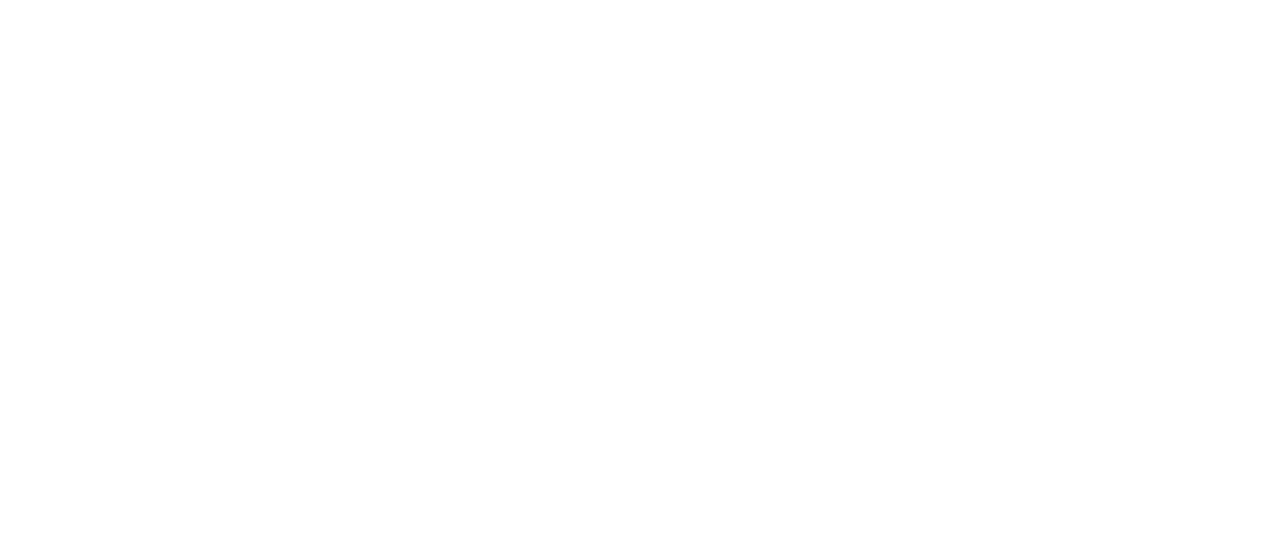
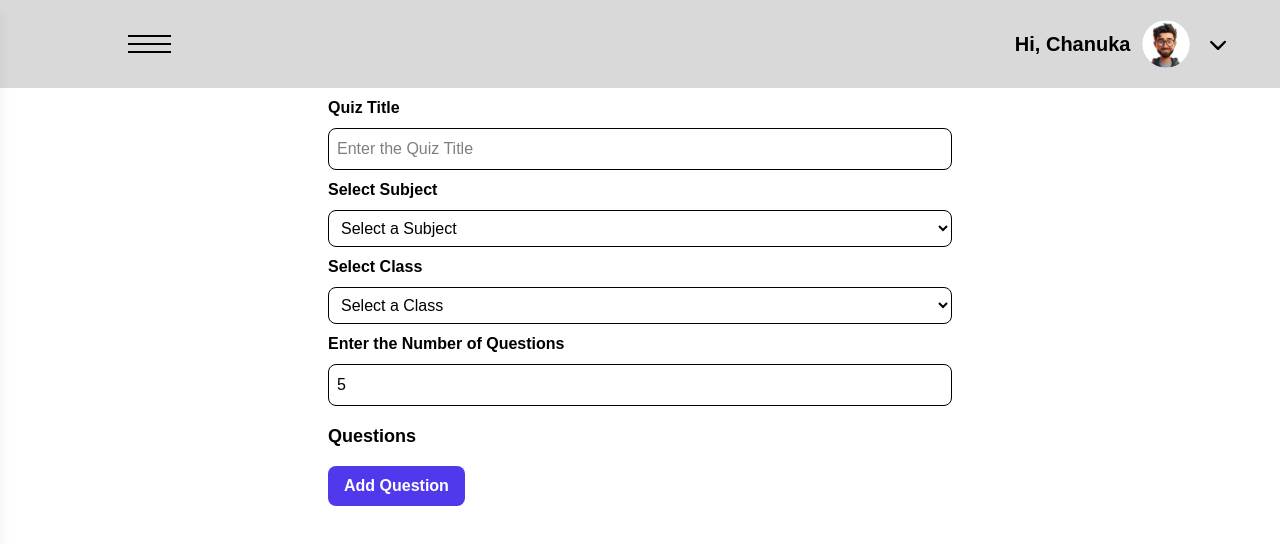
Before and after one commit to randiranirman/Learning-Management-System, a React (Vite) app in the folder frontend/: page /teacher/quiz/createQuiz in a window 1280 px wide. Before the commit this address had no page. Shown: the top 544 px of the page. Built offline with nearby package versions, Linux system fonts and the light colour scheme.

Commit message:
created   quiz creating

```diff
--- a/frontend/src/App.jsx
+++ b/frontend/src/App.jsx
@@ -39,6 +39,8 @@
         <Route path="profile" element={<TeacherProfile />} />
         <Route path="assignments" element={<TeacherAssignments />} />
         <Route path="settings" element={<TeacherSettings />} />
+        <Route path="quiz" element={<QuizManagement />} />
+        <Route path="quiz/createQuiz" element={<QuizCreation/>} />
       </Route>
 
       {/* Student routes */}
--- a/frontend/src/roles/admin/AdminComponents/ManageUserPopup.jsx
+++ b/frontend/src/roles/admin/AdminComponents/ManageUserPopup.jsx
@@ -2,7 +2,7 @@
 import React, { useState } from "react";
 import { registerUser } from "../../../utils/authService";
 
-const ManageUserPopup = ({ setShowUserPopup }) => {
+const ManageUserPopup = ({ setShowUserPopup,onUserAdded  }) => {
   const [user, setUser] = useState(null);
   const [formData, setFormData] = useState({
     name: "",
@@ -48,7 +48,9 @@
     try {
       const newUser = await registerUser(formData);
       setUser(newUser);
-      console.log("Registered user:", newUser);
+
+
+      onUserAdded(newUser)
     } catch (error) {
       setErrors((prevErrors) => ({ ...prevErrors, general: error.response?.data?.message || "Registration failed" }));
       console.error("Registration failed:", error);
--- a/frontend/src/roles/teacher/TeacherComponents/TeacherFullHeader.jsx
+++ b/frontend/src/roles/teacher/TeacherComponents/TeacherFullHeader.jsx
@@ -11,7 +11,7 @@
 const teacherSideNavComponents = [
   {icon: myCoursesImg, title: "Dashboard", key: 1, path: '/teacher'},
   {icon: calendarImg, title: "Assignments", key: 2, path: '/teacher/assignments'},
-  {icon: quizManagementImg, title: "Quiz", key: 3, path: '/teacher/calender'},
+  {icon: quizManagementImg, title: "Quiz", key: 3, path: '/teacher/quiz'},
   {icon: assignmentImg, title: "Submissions", key: 4, path: '/teacher/files'},
   {icon: settingsImg, title: "Settings", key: 5, path: '/teacher/settings'}
 ]
--- a/frontend/src/roles/teacher/TeacherPages/QuizCreation.jsx
+++ b/frontend/src/roles/teacher/TeacherPages/QuizCreation.jsx
@@ -1,21 +1,140 @@
+import { useState } from "react";
+
 const QuizCreation = () => {
+  const [quizTitle, setQuizTitle] = useState("");
+  const [subject, setSubject] = useState("");
+  const [selectedClass, setSelectedClass] = useState("");
+  const [quizNumber, setQuizNumber] = useState(5); // Default number of questions
+  const [questions, setQuestions] = useState([]);
+  const[ showSaveButton, setShowSaveButton] = useState(false);
+  // Function to add a new question (only if the limit is not reached)
+  const addQuestion = () => {
+    if (questions.length < quizNumber) {
+      setQuestions([...questions, { text: "", type: "MCQ" }]);
+    }
+  };
+
+  // Function to update question text
+  const updateQuestionText = (index, value) => {
+    const updatedQuestions = [...questions];
+    updatedQuestions[index].text = value;
+    setQuestions(updatedQuestions);
+  };
+
+  // Function to update question type
+  const updateQuestionType = (index, value) => {
+    const updatedQuestions = [...questions];
+    updatedQuestions[index].type = value;
+    setQuestions(updatedQuestions);
+  };
 
   return (
+    <div className="flex justify-center">
+      <div className="mt-2 max-w-2xl w-full px-6">
+        {/* Quiz Title */}
+        <div className="flex flex-col">
+          <label className="font-semibold">Quiz Title</label>
+          <input
+            type="text"
+            placeholder="Enter the Quiz Title"
+            className="border rounded-lg mt-2 px-2 py-2"
+            value={quizTitle}
+            onChange={(e) => setQuizTitle(e.target.value)}
+          />
 
+          {/* Select Subject */}
+          <label className="font-semibold mt-2">Select Subject</label>
+          <select
+            className="border rounded-lg mt-2 px-2 py-2"
+            value={subject}
+            onChange={(e) => setSubject(e.target.value)}
+          >
+            <option value="">Select a Subject</option>
+            <option value="Maths">Maths</option>
+            <option value="Science">Science</option>
+            <option value="English">English</option>
+          </select>
 
-    <>
-           <div className="">
-                <div flex flex-col>
-                    <label>Quiz Title</label>
-                    <input type="text" />
+          {/* Select Class */}
+          <label className="font-semibold mt-2">Select Class</label>
+          <select
+            className="border rounded-lg mt-2 px-2 py-2"
+            value={selectedClass}
+            onChange={(e) => setSelectedClass(e.target.value)}
+          >
+            <option value="">Select a Class</option>
+            <option value="Class 1">Class 1</option>
+            <option value="Class 2">Class 2</option>
+            <option value="Class 3">Class 3</option>
+          </select>
 
-                </div>
+          {/* Number of Questions */}
+          <label className="font-semibold mt-2">Enter the Number of Questions</label>
+          <input
+            type="number"
+            placeholder="Enter Number of Questions"
+            className="border rounded-lg mt-2 px-2 py-2"
+            value={quizNumber}
+            onChange={(e) => setQuizNumber(Number(e.target.value))}
+          />
+        </div>
 
+        {/* Questions Section */}
+        <div className="mt-4">
+          <h2 className="font-semibold text-lg">Questions</h2>
 
+          {questions.map((question, index) => (
+            <div key={index} className="mt-4 border p-4 rounded-lg">
+              <h3 className="font-semibold">Question {index + 1}</h3>
+
+              {/* Question Text Input */}
+              <input
+                type="text"
+                placeholder={`Enter Question ${index + 1}`}
+                className="border rounded-lg mt-2 px-2 py-2 w-full"
+                value={question.text}
+                onChange={(e) => updateQuestionText(index, e.target.value)}
+              />
+
+              {/* Select Question Type */}
+              <label className="font-semibold mt-2 block">Select Question Type</label>
+              <select
+                className="border rounded-lg mt-2 px-2 py-2 w-full"
+                value={question.type}
+                onChange={(e) => updateQuestionType(index, e.target.value)}
+              >
+                <option value="MCQ">Multiple Choice (MCQ)</option>
+                <option value="Drag and Drop">Drag and Drop</option>
+                <option value="Fill in the Blanks">Fill in the Blanks</option>
+              </select>
             </div>
+          ))}
 
-    </>
-  )
-}
+          {/* Add Question Button */}
+          {questions.length < quizNumber && (
+            <button
+              onClick={addQuestion}
+              className="bg-primary text-white font-semibold px-4 py-2 mt-4 rounded-lg hover:scale-105 transition-transform"
+            >
+              Add Question
+            </button>
 
-export default QuizCreation
+          )}
+          {
+            questions.length === quizNumber && !showSaveButton && (
+              <button
+                onClick={() => setShowSaveButton(true)}
+                className="bg-primary text-white font-semibold px-4 py-2 mt-4 rounded-lg hover:scale-105 transition-transform"
+              >
+                Save Quiz
+              </button>
+            )
+          }
+
+        </div>
+      </div>
+    </div>
+  );
+};
+
+export default QuizCreation;
--- a/frontend/src/roles/teacher/TeacherPages/QuizManagement.jsx
+++ b/frontend/src/roles/teacher/TeacherPages/QuizManagement.jsx
@@ -1,4 +1,3 @@
-import { QrCode } from "lucide-react"
 import { useNavigate } from "react-router-dom";
 
 const QuizManagement = () => {
@@ -9,9 +8,9 @@
 
 
     <>
-        <div className="flex justify-between ">
+        <div className="flex justify-between mt-2 max-w-[90%] mx-4">
           <h1 className='font-semibold text-primary text-2xl'>Quiz Management</h1>
-          <button onClick={() => navigate("/teacher/quiz")} className='font-semibold bg-primary px-2 py-4 text-white rounded-md :hover-scale-110 cursor-pointer'> Create Quiz </button>
+          <button onClick={() => navigate("/teacher/quiz/createQuiz")} className='font-semibold bg-primary px-2 py-2 text-white rounded-md  cursor-pointer mx-2 hover:scale-110 duration-200 '> Create Quiz </button>
         </div>
 
     </>
--- a/frontend/src/utils/authService.js
+++ b/frontend/src/utils/authService.js
@@ -84,3 +84,14 @@
   const refreshToken = localStorage.getItem("refreshToken");
   return refreshToken ? getRoleFromToken(refreshToken) : null;
 }
+
+export const fetchAllUsers = async () => {
+   try{
+    const response= await axios.get('https://localhost:7265/user');
+  return response.data;
+   }catch(error){
+    console.error("error fetching users ", error);
+   }
+
+
+}
```
Also changed, not shown: frontend/src/roles/admin/AdminPages/ManageUsers.jsx (+77 -11 lines).
